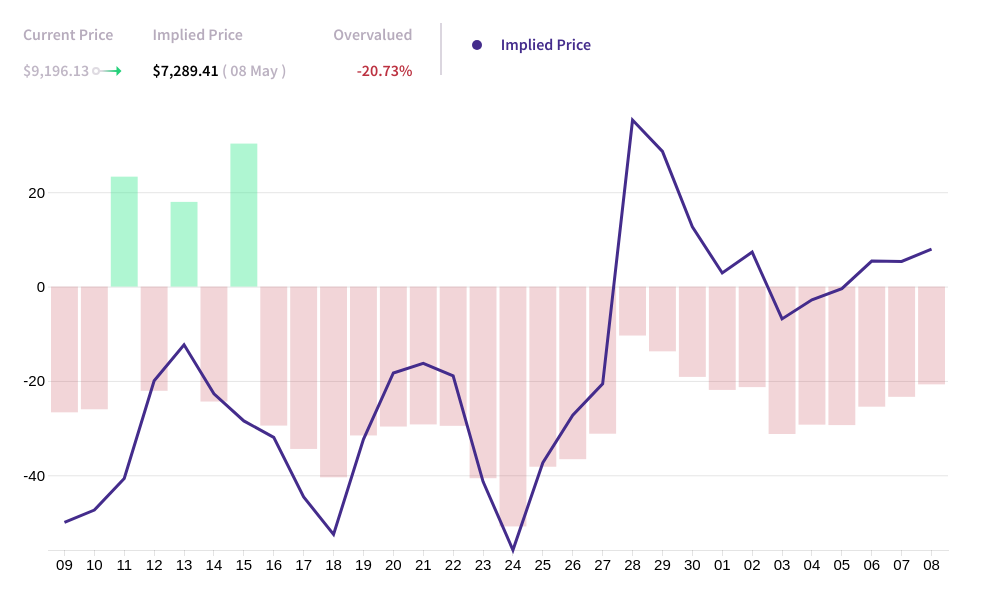
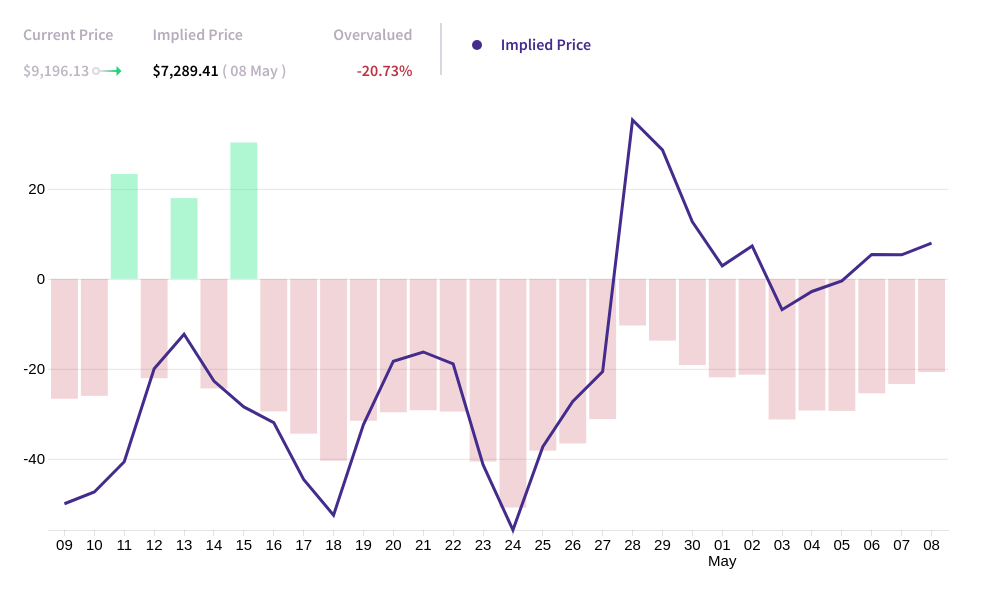
Before and after one commit to webmaster444/implied_price, a plain HTML site: page index.html in a window 1280 px wide. Shown: the whole page, without its empty margins (0-988 px from the left). Drawn offline with nearby package versions, Linux system fonts and the light colour scheme.

Commit message:
label edited

```diff
--- a/index.html
+++ b/index.html
@@ -187,12 +187,13 @@ p:empty{
 	var negativeColor = '#be2f3e';
 	var lineColor = '#be2f3e';
 
-	var margin = {top: 20, right: 20, bottom: 30, left: 40};
+	var margin = {top: 20, right: 20, bottom: 50, left: 40};
 	var width = 960 - margin.left - margin.right;
 	var height = 500 - margin.top - margin.bottom;
 
 	var timeFormat = d3.timeFormat("%d");
 	var timeFormat1 = d3.timeFormat("%d %b");
+	var timeFormatMonthOnly = d3.timeFormat("%b");
 	var parseDate  = d3.timeParse("%Y:%m");
 	var x = d3.scaleBand().range([0, width]).padding(0.1);
 	var x1 = d3.scaleTime().range([0,width]);
@@ -206,8 +207,7 @@ p:empty{
 	var color = d3.scaleOrdinal()
 		.range(["#D9FBEA", "#055C81", "#B13C3D", "#CCB40C"]);
 
-	var xAxis = d3.axisBottom(x).ticks(10).tickSizeOuter(0);
-	var yAxis = d3.axisLeft(y).ticks(5).tickSize(0);
+
 
 	// var centerLine = d3.axisTop(center).ticks(0).tickSize(0);
 
@@ -226,6 +226,19 @@ p:empty{
 			d.z = + d.z;
 			d.p = + d.p;
 		})
+
+	var siFormat = function (d) {
+        if( d !== "01")
+            return d;
+        var i = data.findIndex(function(item, i){
+	  		return item.x === d
+		});
+
+		return d +' ' +timeFormatMonthOnly(data[i].lt);
+    };
+
+	var xAxis = d3.axisBottom(x).ticks(10).tickSizeOuter(0).tickFormat(siFormat);
+	var yAxis = d3.axisLeft(y).ticks(5).tickSize(0);
 
 		var tmp = data[data.length-1];
 		d3.select('#current_price').html('$' + formatSuffixDecimal2(tmp.p));
@@ -351,6 +364,7 @@ p:empty{
         .on("mouseout", function() { focus.style("display", "none"); })
         .on("mousemove", mousemove);
 
+    svg.selectAll('.x.axis .tick text').call(wrap,20)
 	function mousemove() {
          var xy = d3.mouse(this)[0];
          var x0 = x.invert(xy);
@@ -399,4 +413,28 @@ p:empty{
 	        .ticks(5)
 	}
 
+function wrap(text, width) {
+  text.each(function() {
+    var text = d3.select(this),
+        words = text.text().split(/\s+/).reverse(),
+        word,
+        line = [],
+        lineNumber = 0,
+        lineHeight = 1.1, // ems
+        y = text.attr("y"),
+        x = 0,
+        dy = parseFloat(text.attr("dy")),
+        tspan = text.text(null).append("tspan").attr("x", x).attr("y", y).attr("dy", dy + "em");
+    while (word = words.pop()) {
+      line.push(word);
+      tspan.text(line.join(" "));
+      if (tspan.node().getComputedTextLength() > width) {
+        line.pop();
+        tspan.text(line.join(" "));
+        line = [word];
+        tspan = text.append("tspan").attr("x", x).attr("y", y).attr("dy", ++lineNumber * lineHeight + dy + "em").text(word);
+      }
+    }
+  });
+}
 </script>
```
